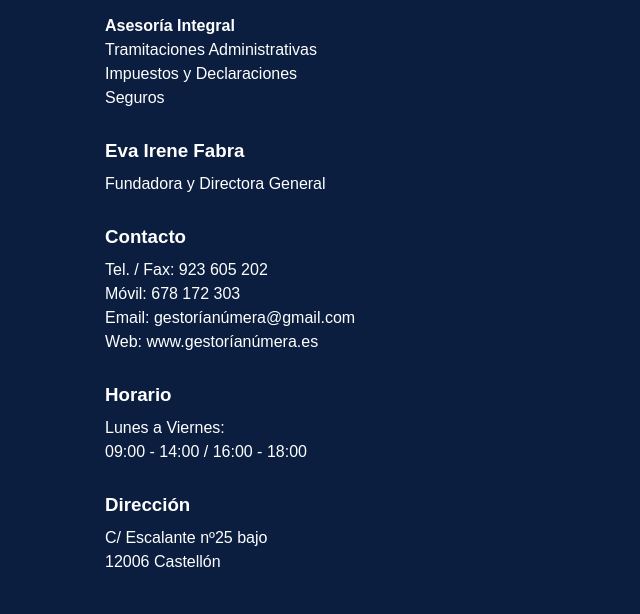
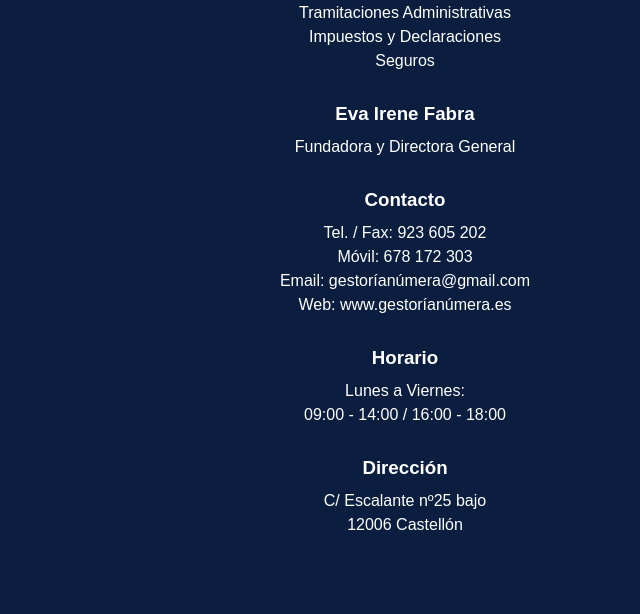
Before and after one commit to evuchi2121/gestoria-numera, a plain HTML site: page index.html in a window 1280 px wide. Shown: the part 260-874 px from the top of the page, without its empty margins (235-875 px from the left). After the commit the page ends 837 px from the top, so only its background shows below. Drawn offline with Linux system fonts and the light colour scheme.

Commit message:
index.html

```diff
--- a/index.html
+++ b/index.html
@@ -14,12 +14,15 @@
       display: flex;
       flex-direction: column;
       align-items: center;
+      justify-content: center; /* Centrado vertical */
+      height: 100vh; /* Asegura que ocupe toda la altura de la ventana */
     }
 
     .container {
       max-width: 600px;
       width: 100%;
       padding: 20px;
+      text-align: center; /* Centra el texto en el contenedor */
     }
 
     .logo {
@@ -32,12 +35,10 @@
     h3 {
       margin-top: 30px;
       margin-bottom: 10px;
-      text-align: left;
     }
 
     p {
       margin: 0 0 20px 0;
-      text-align: left;
       line-height: 1.5;
     }
   </style>
```
